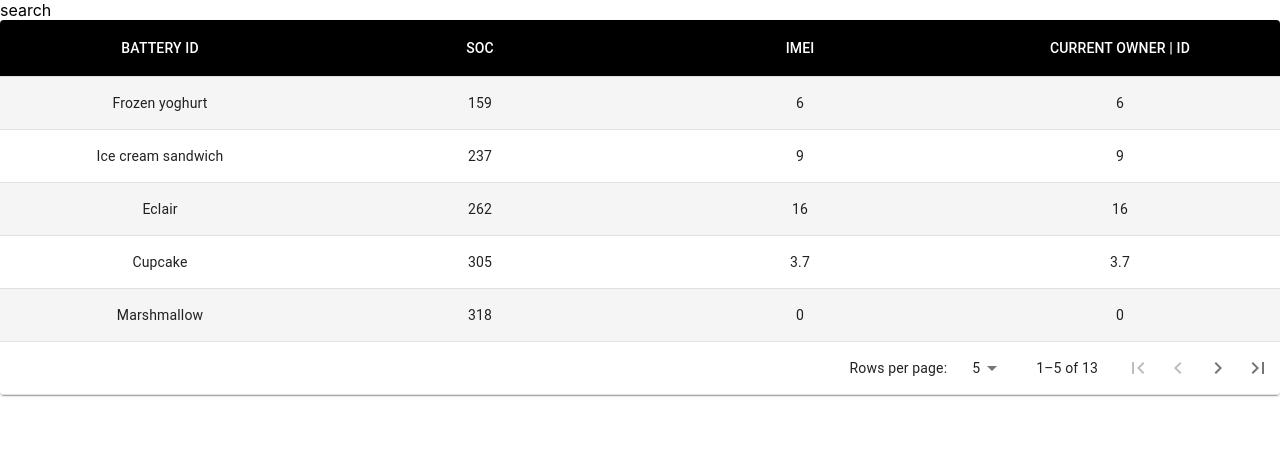
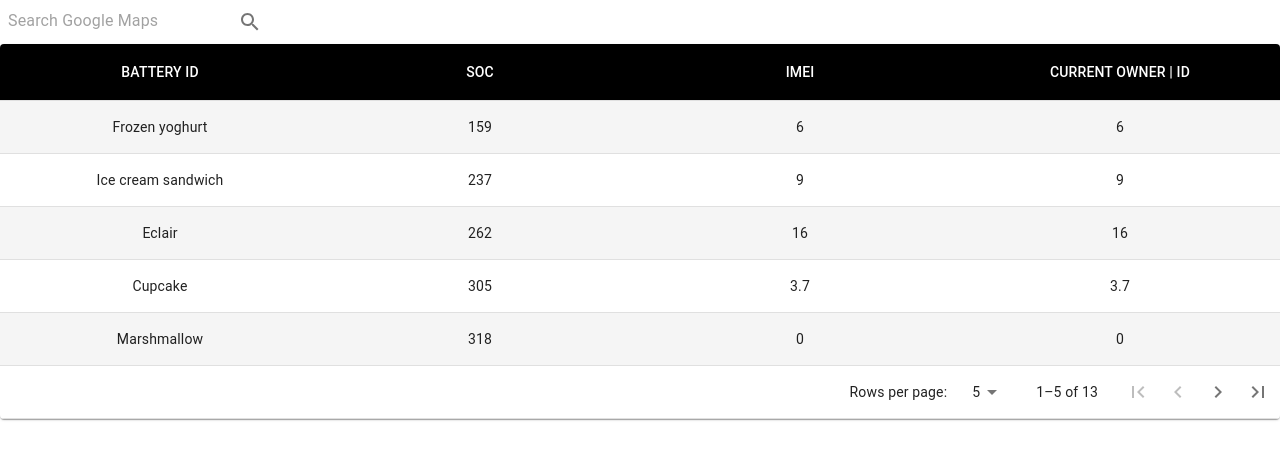
Before and after one commit to hs-07/bazzbikes-assignment, a React (Create React App) app: page / in a window 1280 px wide. Shown: the top 460 px of the page. Built offline with nearby package versions, Linux system fonts and the light colour scheme; no server answers.

Commit message:
Created search component

```diff
--- a/src/components/search/index.tsx
+++ b/src/components/search/index.tsx
@@ -1,7 +1,20 @@
-import React from "react";
+import IconButton from "@mui/material/IconButton";
+import InputBase from "@mui/material/InputBase";
+import SearchIcon from "@mui/icons-material/Search";
 
 const index = () => {
-  return <div>search</div>;
+  return (
+    <div>
+      <InputBase
+        sx={{ ml: 1, flex: 1 }}
+        placeholder="Search Google Maps"
+        inputProps={{ "aria-label": "search google maps" }}
+      />
+      <IconButton type="button" sx={{ p: "10px" }} aria-label="search">
+        <SearchIcon />
+      </IconButton>
+    </div>
+  );
 };
 
 export default index;
```
